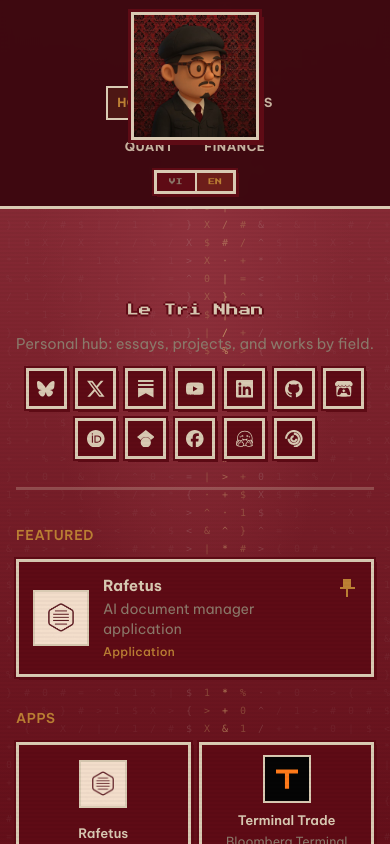
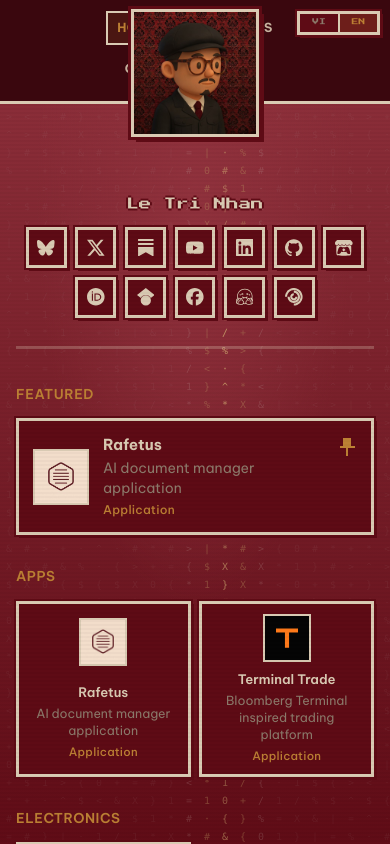
Before and after one commit to letrinhandn/letrinhan-site, a React (Vite) app: page / in a window 390 px wide. Shown: the top 844 px of the page. Built offline with nearby package versions, Linux system fonts and the light colour scheme.

Commit message:
Unify navigator links across hub pages and open labs in-place.

```diff
--- a/src/App.css
+++ b/src/App.css
@@ -56,33 +56,40 @@
 
 .site-header {
   --logo-size: 148px;
-  --logo-hang: 74px;
   --logo-compact: 40px;
+  --logo-gap: 1.25rem;
+  --logo-scale: calc(
+    1 - var(--p, 0) * (1 - var(--logo-compact) / var(--logo-size))
+  );
+  /* Slot shrinks with avatar so nav text hugs the compact logo. */
+  --logo-slot: calc(
+    var(--logo-size) -
+      var(--p, 0) * (var(--logo-size) - var(--logo-compact) - var(--logo-gap))
+  );
+  --nav-gap: calc(1.5rem - var(--p, 0) * 0.85rem);
+  --header-pad-y: 0.55rem;
+  --p: 0;
   position: sticky;
   top: 0;
   z-index: 30;
   width: 100%;
   flex: 0 0 auto;
   box-sizing: border-box;
-  padding: 0.85rem 4.5rem 0;
-  background: rgba(58, 7, 14, 0.94);
+  height: calc(var(--logo-compact) + var(--header-pad-y) * 2 + 3px);
+  padding: var(--header-pad-y) 4.5rem;
+  background: #3a070e;
   border-bottom: 3px solid var(--paper);
-  backdrop-filter: blur(6px);
   overflow: visible;
-  transition: padding 0.22s steps(5, end);
-}
-
-.site-header.is-compact {
-  padding: 0.55rem 4.5rem;
-  overflow: hidden;
 }
 
 .site-header-bar {
+  position: relative;
   display: grid;
   grid-template-columns: minmax(0, 1fr) auto minmax(0, 1fr);
   align-items: center;
-  gap: 1rem 1.5rem;
+  column-gap: var(--nav-gap);
   width: min(720px, 100%);
+  height: 100%;
   margin: 0 auto;
 }
 
@@ -102,34 +109,34 @@
   justify-content: flex-start;
 }
 
+/* Keeps HOME/ECONOMICS and QUANT/FINANCE evenly spaced around center. */
+.site-logo-slot {
+  width: var(--logo-slot);
+  height: 1px;
+  visibility: hidden;
+  pointer-events: none;
+}
+
+/* Absolute logo: layout never reflows; only transform scales on the compositor. */
 .site-logo {
-  position: relative;
+  position: absolute;
+  left: 50%;
+  top: 0;
   z-index: 40;
   width: var(--logo-size);
   height: var(--logo-size);
-  margin-bottom: calc(var(--logo-hang) * -1);
-  flex-shrink: 0;
-  transition:
-    width 0.22s steps(5, end),
-    height 0.22s steps(5, end),
-    margin-bottom 0.22s steps(5, end);
-}
-
-.site-header.is-compact .site-logo {
-  width: var(--logo-compact);
-  height: var(--logo-compact);
-  margin-bottom: 0;
+  margin-left: calc(var(--logo-size) / -2);
+  transform: scale(var(--logo-scale));
+  transform-origin: top center;
+  will-change: transform;
 }
 
 .site-lang {
   position: absolute;
-  top: 0.75rem;
+  top: 50%;
   right: 1rem;
   z-index: 41;
-}
-
-.site-header.is-compact .site-lang {
-  top: 0.55rem;
+  transform: translateY(-50%);
 }
 
 .site-nav-link {
@@ -212,16 +219,8 @@
   box-shadow:
     0 0 0 3px var(--burgundy-deep),
     5px 5px 0 var(--ink);
-  transition:
-    border-width 0.22s steps(5, end),
-    box-shadow 0.22s steps(5, end),
-    border-color 0.12s steps(3, end);
 }
 
-.site-header.is-compact .hero-avatar {
-  border-width: 2px;
-  box-shadow: 2px 2px 0 var(--ink);
-}
 
 .hero-name {
   margin: 0.85rem 0 0;
@@ -235,15 +234,6 @@
     -2px 0 0 var(--burgundy-deep),
     0 2px 0 var(--burgundy-deep),
     0 -2px 0 var(--burgundy-deep);
-}
-
-.hero-tagline {
-  margin: 0;
-  max-width: 28rem;
-  font-family: var(--font-body);
-  font-size: 0.92rem;
-  line-height: 1.45;
-  color: var(--paper-dim);
 }
 
 
@@ -729,12 +719,8 @@
     opacity: 1;
   }
 
-  .hero-avatar:hover {
-    transform: translate(-3px, -3px);
+  .site-logo:hover .hero-avatar {
     border-color: var(--gold);
-    box-shadow:
-      0 0 0 3px var(--burgundy-deep),
-      7px 7px 0 var(--ink);
   }
 
 
@@ -797,29 +783,27 @@
 @media (max-width: 720px) {
   .site-header {
     --logo-size: 128px;
-    --logo-hang: 64px;
     --logo-compact: 36px;
-    padding: 0.75rem 1rem 0;
-  }
-
-  .site-header.is-compact {
-    padding: 0.5rem 1rem;
+    padding-inline: 1rem;
+    height: auto;
+    min-height: calc(var(--logo-compact) + var(--header-pad-y) * 2 + 3px);
   }
 
   .site-header-bar {
     grid-template-columns: 1fr;
     justify-items: center;
-    gap: 0.65rem;
+    gap: 0.45rem;
+    height: auto;
+    padding-block: 0.15rem 0.35rem;
   }
 
   .site-nav-left,
   .site-nav-right {
     justify-content: center;
-    order: 2;
   }
 
-  .site-logo {
-    order: 1;
+  .site-logo-slot {
+    display: none;
   }
 
   .hero {
@@ -831,18 +815,21 @@
   }
 
   .site-lang {
-    position: static;
-    display: flex;
-    justify-content: center;
-    margin: 0.35rem 0 0.75rem;
-  }
-
-  .site-header.is-compact .site-lang {
-    margin: 0;
+    top: 0.45rem;
+    right: 0.65rem;
+    transform: none;
   }
 }
 
 @media (prefers-reduced-motion: reduce) {
+  .site-header {
+    --p: 1;
+  }
+
+  .site-logo {
+    transform: scale(calc(var(--logo-compact) / var(--logo-size))) !important;
+  }
+
   .shell,
   .page,
   .social-btn,
@@ -850,7 +837,6 @@
   .work-link,
   .site-nav-link,
   .site-header,
-  .site-logo,
   .lang-btn,
   .hero-avatar,
   .work-icon,
--- a/src/App.tsx
+++ b/src/App.tsx
@@ -377,9 +377,9 @@ function LangToggle({
 
 export default function App() {
   const [ready, setReady] = useState(false)
-  const [compactHeader, setCompactHeader] = useState(false)
   const [locale, setLocale] = useState<Locale>(() => detectLocale())
   const siteRef = useRef<HTMLDivElement>(null)
+  const headerRef = useRef<HTMLElement>(null)
 
   useEffect(() => {
     const id = requestAnimationFrame(() => setReady(true))
@@ -393,13 +393,17 @@ export default function App() {
       locale === 'vi' ? 'Lê Trí Nhân' : 'Le Tri Nhan'
   }, [locale])
 
-  // Standard shrink-on-scroll sticky header: toggle one class past a threshold.
+  // Drive --p from scroll so logo scale + nav gap shrink in lockstep.
   useEffect(() => {
-    const SCROLL_THRESHOLD = 56
+    const header = headerRef.current
+    if (!header) return
+
+    const RANGE = 120
     let frame = 0
     const sync = () => {
       frame = 0
-      setCompactHeader(window.scrollY > SCROLL_THRESHOLD)
+      const p = Math.min(1, Math.max(0, window.scrollY / RANGE))
+      header.style.setProperty('--p', p.toFixed(4))
     }
     const onScroll = () => {
       if (frame) return
@@ -486,9 +490,7 @@ export default function App() {
       <div className="cursor-glow" aria-hidden="true" />
       <div className="scanlines" aria-hidden="true" />
 
-      <header
-        className={`site-header${compactHeader ? ' is-compact' : ''}`}
-      >
+      <header ref={headerRef} className="site-header" style={{ ['--p' as string]: 0 }}>
         <div className="site-header-bar">
           <nav className="site-nav site-nav-left" aria-label={ui.home[locale]}>
             <a className="site-nav-link is-active" href={`${import.meta.env.BASE_URL}`}>
@@ -498,13 +500,12 @@ export default function App() {
               className="site-nav-link"
               href={notebookNav[0].href}
               title={notebookNav[0].title[locale]}
-              target="_blank"
-              rel="noreferrer noopener"
             >
               {notebookNav[0].nav[locale]}
             </a>
           </nav>
 
+          <div className="site-logo-slot" aria-hidden="true" />
           <div className="site-logo">
             <img
               className="hero-avatar"
@@ -520,8 +521,6 @@ export default function App() {
               className="site-nav-link"
               href={notebookNav[1].href}
               title={notebookNav[1].title[locale]}
-              target="_blank"
-              rel="noreferrer noopener"
             >
               {notebookNav[1].nav[locale]}
             </a>
@@ -529,8 +528,6 @@ export default function App() {
               className="site-nav-link"
               href={notebookNav[2].href}
               title={notebookNav[2].title[locale]}
-              target="_blank"
-              rel="noreferrer noopener"
             >
               {notebookNav[2].nav[locale]}
             </a>
@@ -547,11 +544,6 @@ export default function App() {
             <h1 className="hero-name">
               {locale === 'vi' ? 'Lê Trí Nhân' : 'Le Tri Nhan'}
             </h1>
-            <p className="hero-tagline">
-              {locale === 'vi'
-                ? 'Hub cá nhân: tiểu luận, projects và công trình theo từng lĩnh vực.'
-                : 'Personal hub: essays, projects, and works by field.'}
-            </p>
             <nav className="social" aria-label={ui.profiles[locale]}>
               {links.map((link) => (
                 <SocialLink key={link.label} link={link} locale={locale} />
```
